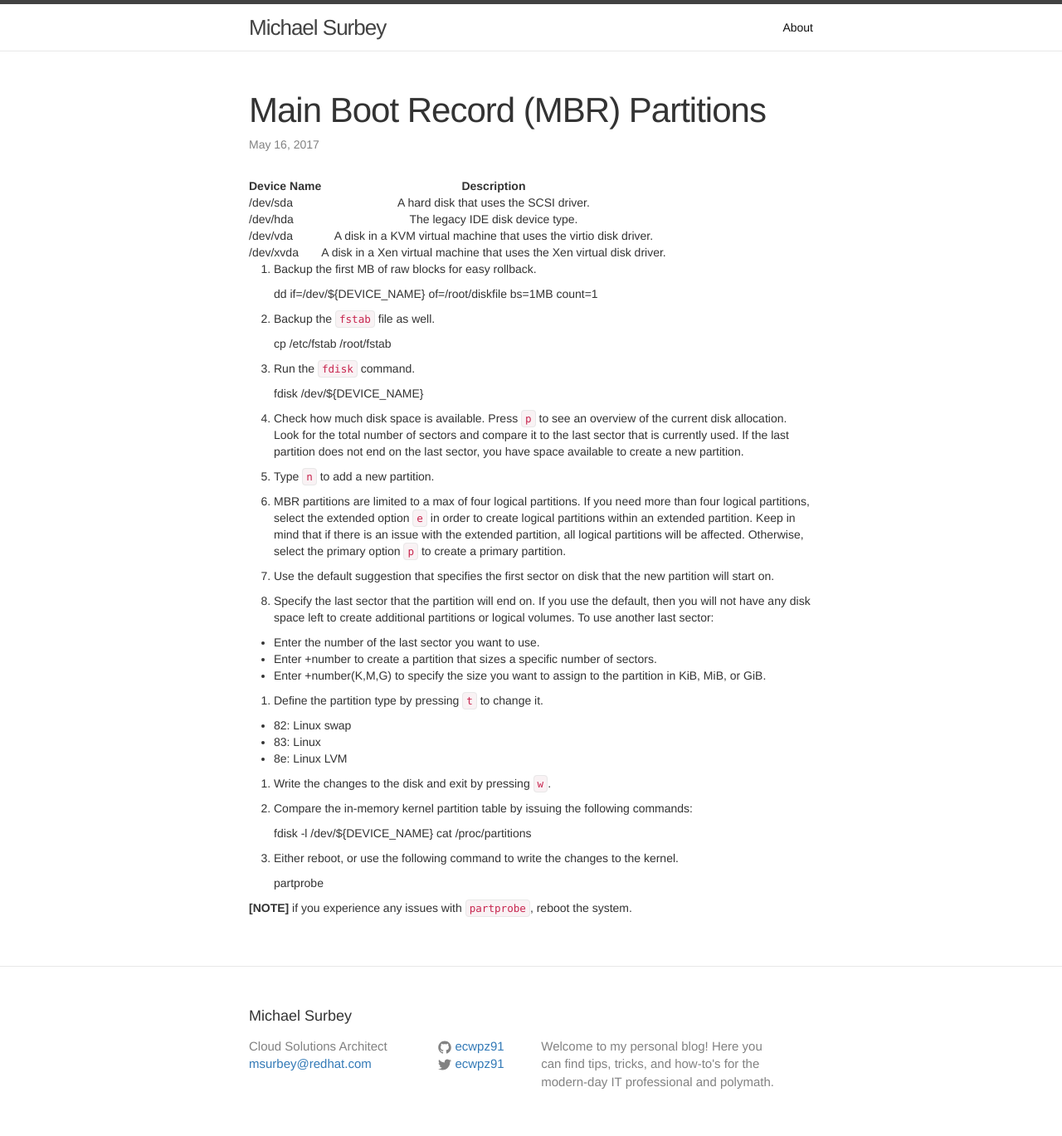
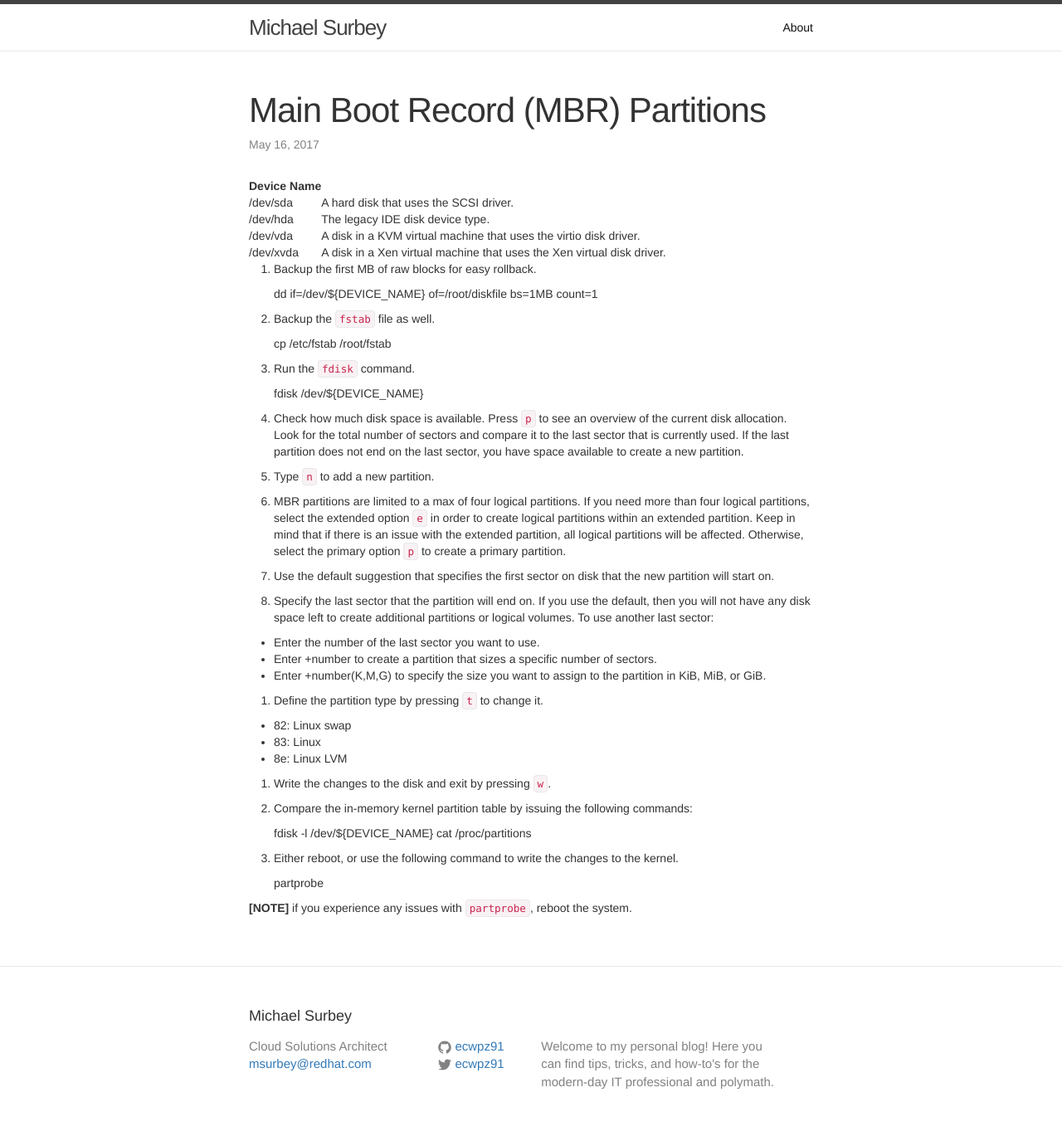
Before and after one commit to ecwpz91/ecwpz91.github.io, a Jekyll site: the page built from _posts/2017/2017-05-16-main-boot-record-mbr-partitions.markdown, in a window 1280 px wide. Shown: the whole page at 83% size. Built offline with Jekyll 4.4.1, drawn with Linux system fonts in a browser that asks for light colours; nearby versions of some CDN libraries.

Commit message:
Fixed table formatting

```diff
--- a/_posts/2017/2017-05-16-main-boot-record-mbr-partitions.markdown
+++ b/_posts/2017/2017-05-16-main-boot-record-mbr-partitions.markdown
@@ -4,12 +4,13 @@ title: "Main Boot Record (MBR) Partitions"
 date: "2017-05-16 16:53"
 ---
 
-| Device Name  | Description |
-| ------------ | :-----------: |
-| /dev/sda | A hard disk that uses the SCSI driver. |
-| /dev/hda | The legacy IDE disk device type. |
-| /dev/vda | A disk in a KVM virtual machine that uses the virtio disk driver. |
-| /dev/xvda | A disk in a Xen virtual machine that uses the Xen virtual disk driver. |
+Device Name |
+-- | --
+/dev/sda | A hard disk that uses the SCSI driver.
+/dev/hda | The legacy IDE disk device type.
+/dev/vda | A disk in a KVM virtual machine that uses the virtio disk driver.
+/dev/xvda | A disk in a Xen virtual machine that uses the Xen virtual disk driver.
+
 
 1. Backup the first MB of raw blocks for easy rollback.
 
```
